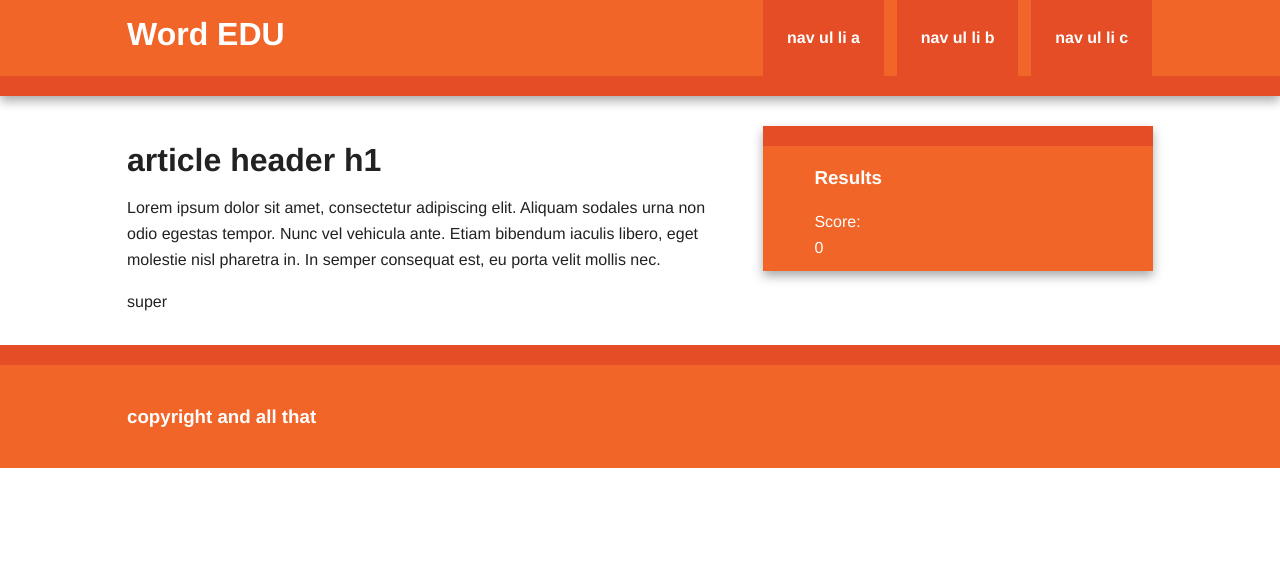
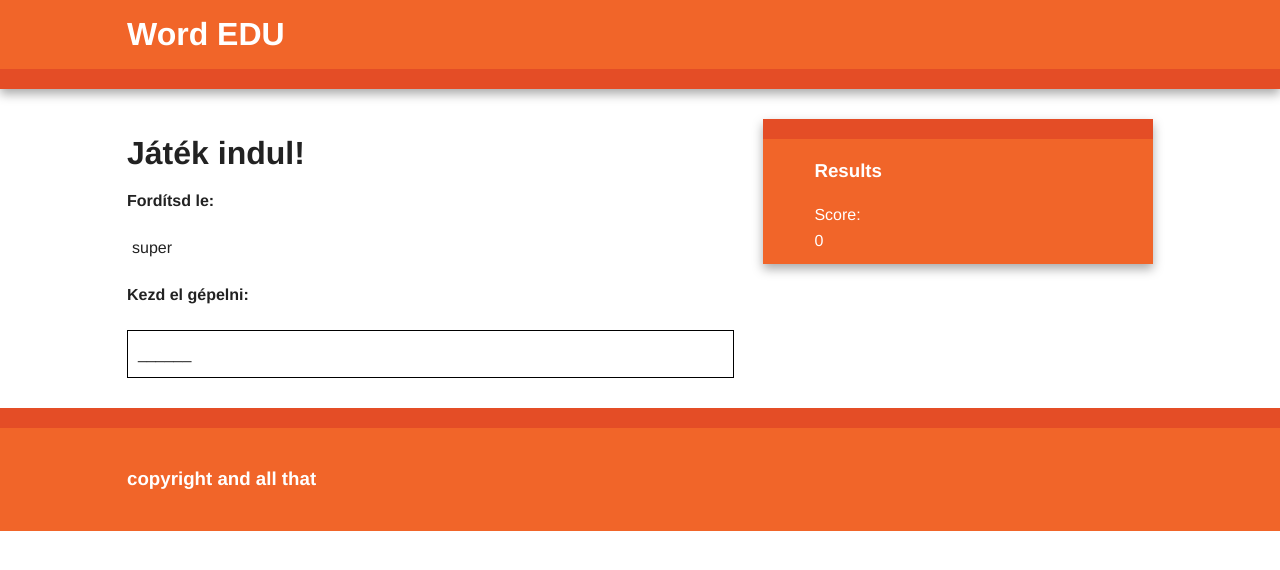
Before and after one commit to mnyeste/wordedu, a plain HTML site: page public_html/index.html in a window 1280 px wide. Drawn offline with nearby package versions, Linux system fonts and the light colour scheme.

Commit message:
design change: added border for type are so people know what to do; also missing characters are replaced by _

```diff
--- a/public_html/css/main.css
+++ b/public_html/css/main.css
@@ -392,3 +392,13 @@ nav a:hover {
         page-break-after: avoid;
     }
 }
+
+#originalwordpanel {
+    padding-left: 5px;
+}
+
+#translatedwordpanel {
+    width: 100%;
+    padding: 10px;
+    border: 1px solid black;
+}
--- a/public_html/index.html
+++ b/public_html/index.html
@@ -23,13 +23,6 @@
         <div class="header-container">
             <header class="wrapper clearfix">
                 <h1 class="title">Word EDU</h1>
-                <nav>
-                    <ul>
-                        <li><a href="#">nav ul li a</a></li>
-                        <li><a href="#">nav ul li b</a></li>
-                        <li><a href="#">nav ul li c</a></li>
-                    </ul>
-                </nav>
             </header>
         </div>
 
@@ -38,13 +31,18 @@
 
                 <article>
                     <header>
-                        <h1>article header h1</h1>
-                        <p>Lorem ipsum dolor sit amet, consectetur adipiscing elit. Aliquam sodales urna non odio egestas tempor. Nunc vel vehicula ante. Etiam bibendum iaculis libero, eget molestie nisl pharetra in. In semper consequat est, eu porta velit mollis nec.</p>
+                        <h1>Játék indul!</h1>
                     </header>
                     <section>
                         <div id="gamepanel">
-                            <div id="originalword">&nbsp;</div>
-                            <div id="translatedword">&nbsp;</div>
+                            <h4>Fordítsd le:</h4>
+                            <div id="originalwordpanel">
+                                <span id="originalword">&nbsp;</span>
+                            </div>
+                            <h4>Kezd el gépelni:</h4>
+                            <div id="translatedwordpanel">
+                                <span id="translatedword"></span>
+                            </div>
                         </div>
                     </section>
                 </article>
--- a/public_html/js/game.js
+++ b/public_html/js/game.js
@@ -29,5 +29,19 @@ game = {
         if (game.matches()) {
             game.score = game.score + 10;
         }
+    },
+    guessesDisplayed: function () {
+        var result = "";
+        var translatedLength = game.translatedword.length;
+        var guessesLength = game.guesses.length;
+        for (i = 0; i < translatedLength; i++) {
+            if (i < guessesLength) {
+                result += game.guesses[i];
+            }
+            else {
+                result += "_";
+            }
+        }
+        return result;
     }
 };
--- a/public_html/js/gameview.js
+++ b/public_html/js/gameview.js
@@ -50,7 +50,7 @@ gameview = {
         originalword.innerHTML = game.originalword;
 
         var translatedword = document.getElementById('translatedword');
-        translatedword.innerHTML = game.guesses.join('');
+        translatedword.innerHTML = game.guessesDisplayed();
 
         var score = document.getElementById('score');
         score.innerHTML = game.score;
```
Also changed, not shown: test/gametest.js (+12 -0 lines).
